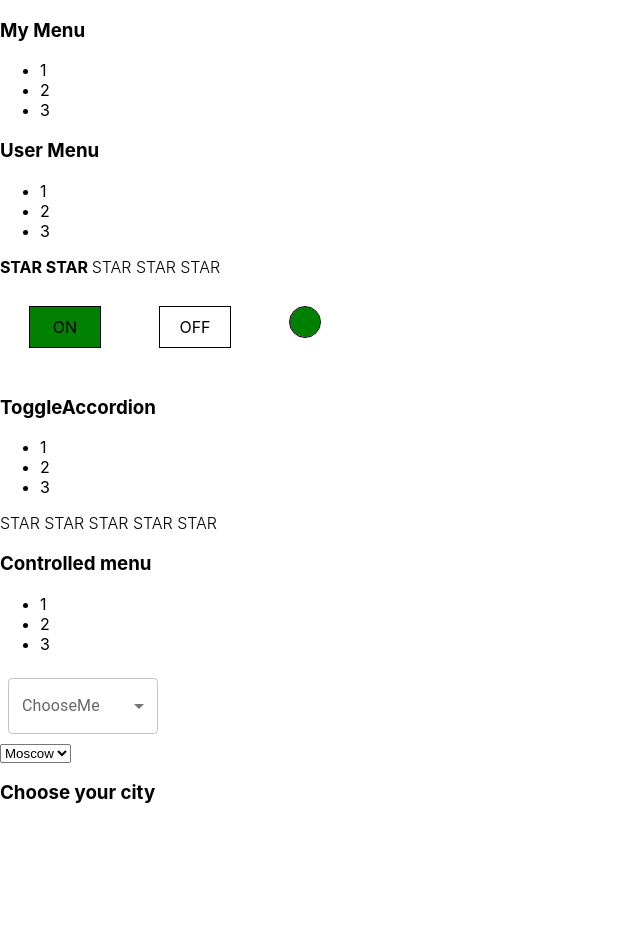
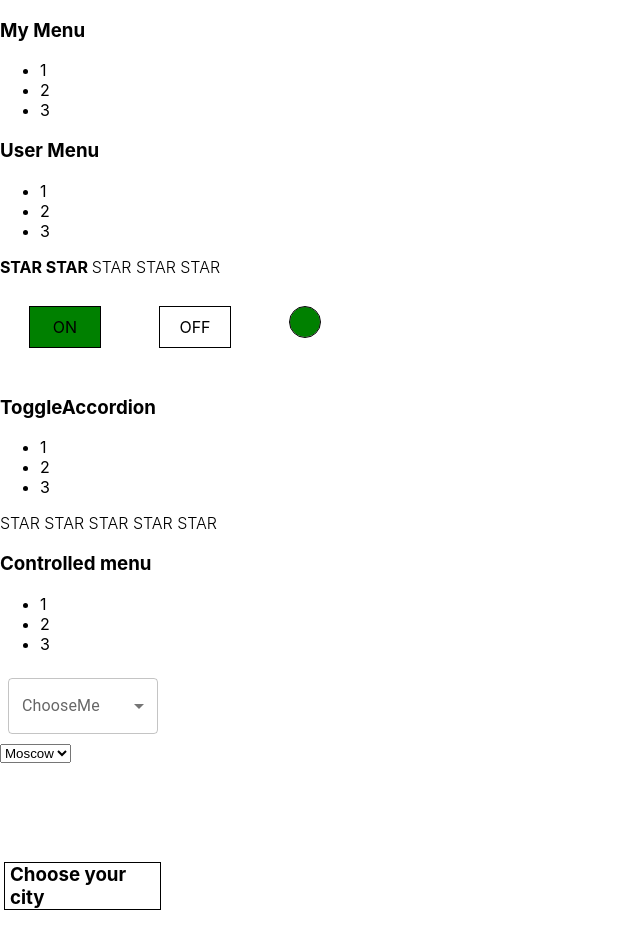
Before and after one commit to nimrab/todolist_easy, a React (Create React App) app: page / in a window 1280 px wide. Shown: the whole page, without its empty margins (0-640 px from the left). Before the commit the page ends 823 px from the top, so only its background shows below. Built offline with nearby package versions, Linux system fonts and the light colour scheme.

Commit message:
Custom select simple

```diff
--- a/src/App.tsx
+++ b/src/App.tsx
@@ -23,7 +23,6 @@ export type selectValueType = {
 }
 
 export type customSelectStateType = {
-    initialTitle: string
     values: Array<selectValueType>
     chosenValue: string
 }
@@ -56,23 +55,21 @@ function App() {
 
 
     const customSelectState: customSelectStateType = {
-        initialTitle: 'ChooseMe',
         values:[
             {id: 1, value: 'Moscow'},
             {id: 2, value: 'Ufa'},
             {id: 3, value: 'Kazan'},
             {id: 4, value: 'Rostov'},
         ],
-        chosenValue: ''
+        chosenValue: 'Choose your city'
     }
     const [customSelect, setCustomSelect] = useState<customSelectStateType>(customSelectState)
 
 
 
     const handleCustomSelectChange = (value:string) => {
-        debugger
-        const newState = {...customSelectState, chosenValue: 1 }
-        //setSelectState(newState)
+        const newState = {...customSelectState, chosenValue: value }
+        setCustomSelect(newState)
     }
 
 
@@ -96,8 +93,9 @@ function App() {
             />
 
             <CustomSelect
-                values={customSelectState.values}
+                values={customSelect.values}
                 selectValue={handleCustomSelectChange}
+                chosenValue={customSelect.chosenValue}
 
             />
 
--- /dev/null
+++ b/src/components/Select/CustomSelect.module.css
@@ -0,0 +1,20 @@
+.main_item {
+    outline: 1px solid black;
+    width: 150px;
+    margin: 5px;
+    margin-top: 100px;
+    margin-bottom: 20px;
+    padding-left: 5px;
+}
+
+
+.item {
+    outline: 1px solid black;
+    width: 150px;
+    margin: 5px;
+    padding-left: 5px;
+}
+
+.item:hover {
+    background-color: #5276b9;
+}
--- a/src/components/Select/CustomSelect.tsx
+++ b/src/components/Select/CustomSelect.tsx
@@ -1,11 +1,13 @@
 import React, {MouseEventHandler, useState} from "react";
 import {selectValueType} from "../../App";
+import css from './CustomSelect.module.css'
 
 
 export type CustomSelectPropsType = {
 
     values: Array<selectValueType>
     selectValue: (value: string) => void
+    chosenValue:string
 
 }
 
@@ -14,9 +16,9 @@ export const CustomSelect = (props: CustomSelectPropsType) => {
 
     let [show, setShow] = useState<boolean>(false)
 
-    const clickHandler = (event: MouseEventHandler<HTMLDivElement>) => {
-        console.log(event.arguments)
-
+    const clickHandler = (value:string) => {
+        props.selectValue(value)
+        setShow(false)
     }
 
     return (
@@ -31,20 +33,30 @@ export const CustomSelect = (props: CustomSelectPropsType) => {
             </select>
 
 
-            <h3 onClick={() => setShow(!show)}>Choose your city</h3>
+            <h3 onClick={() => setShow(!show)} className={css.main_item}>{props.chosenValue}</h3>
 
 
             {show &&
-            props.values.map(el =>
-                <div
-                    key={el.id}
-                    onClick={()=> console.log('clicked to DIV')}
+            <div>
+
+                {props.values.map(el =>
+                    <div
+                        key={el.id}
+                        onClick={() => clickHandler(el.value)}
+                        className={css.item}
                 >
-                    {el.value}
-                </div>
-            )}
+                        {el.value}
+                    </div>
+                )}
+
+
+            </div>
+
+            }
+
 
 
         </div>
     )
+
 }
```
